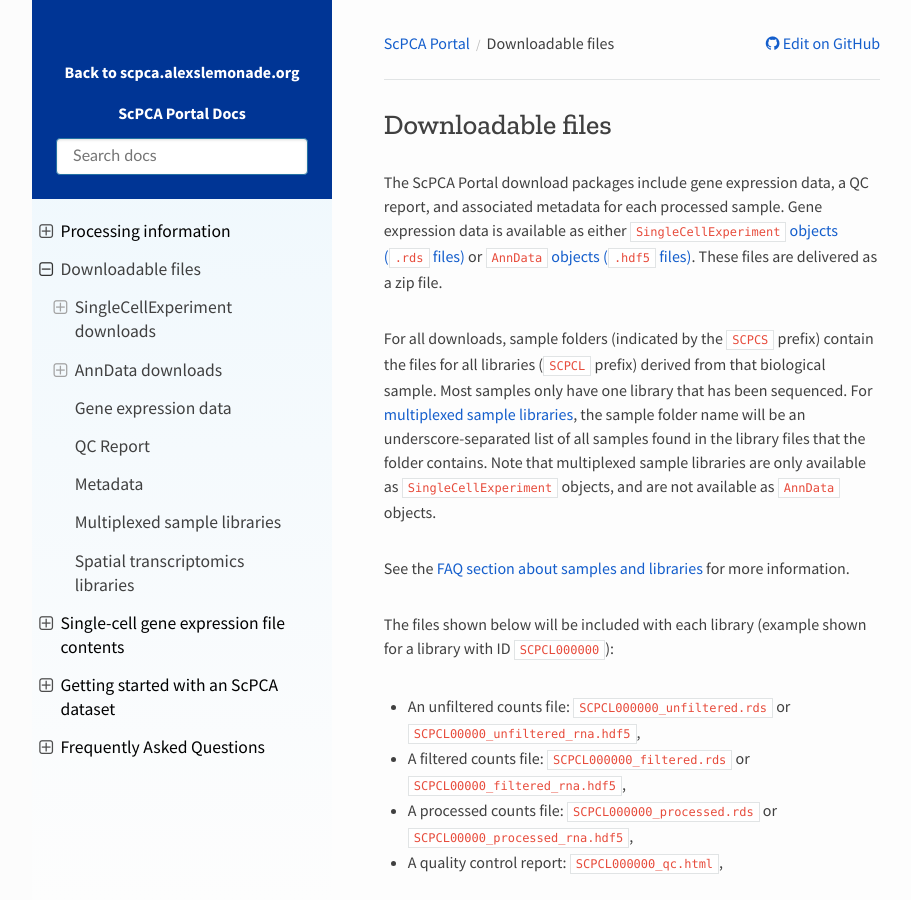
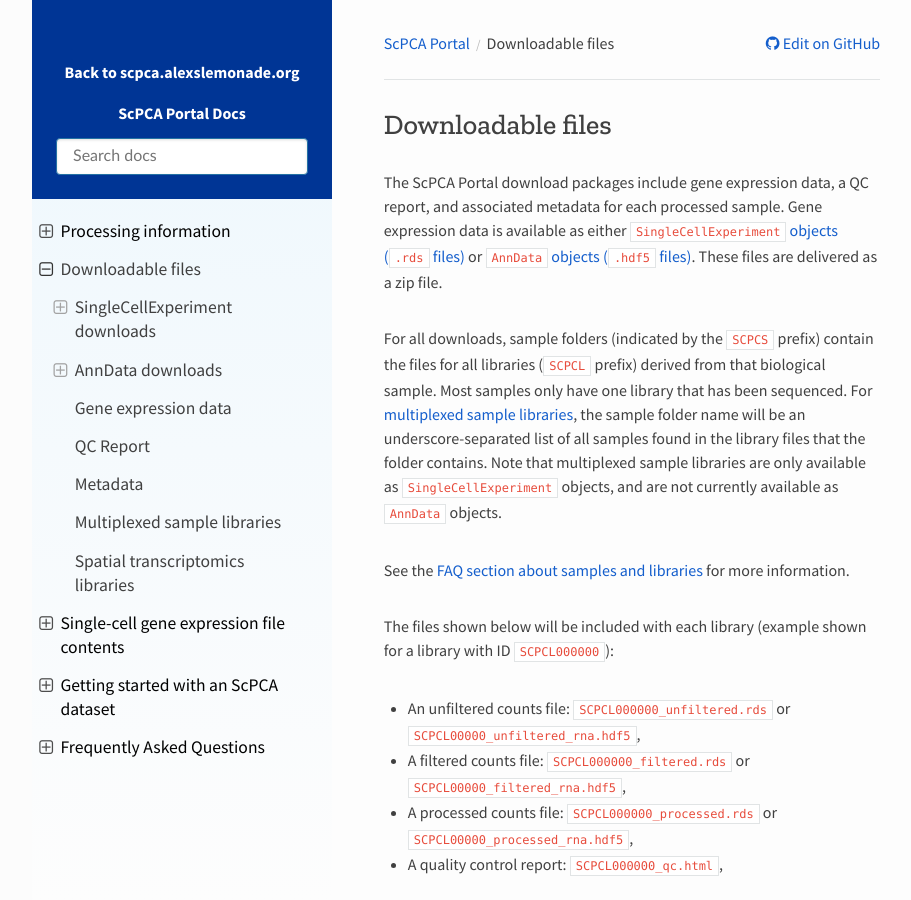
Before and after one commit to DongzeHE/scpca-docs, a Sphinx documentation site: the page built from docs/download_files.md, in a window 1280 px wide and 900 px high. Shown: the whole window, without its empty margins (158-1069 px from the left). Built offline with Sphinx 7.4.7 and the Read the Docs theme 2.0.0, drawn with Linux system fonts in a browser that asks for light colours; some of the changed text lies outside the part shown.

Commit message:
Apply suggestions from code review
Co-authored-by: Joshua Shapiro <josh.shapiro@ccdatalab.org>

```diff
--- a/docs/download_files.md
+++ b/docs/download_files.md
@@ -7,7 +7,7 @@
 For all downloads, sample folders (indicated by the `SCPCS` prefix) contain the files for all libraries (`SCPCL` prefix) derived from that biological sample.
 Most samples only have one library that has been sequenced.
 For [multiplexed sample libraries](#multiplexed-sample-libraries), the sample folder name will be an underscore-separated list of all samples found in the library files that the folder contains.
-Note that multiplexed sample libraries are only available as `SingleCellExperiment` objects, and are not available as `AnnData` objects.
+Note that multiplexed sample libraries are only available as `SingleCellExperiment` objects, and are not currently available as `AnnData` objects.
 
 See the {ref}`FAQ section about samples and libraries <faq:What is the difference between samples and libraries?>` for more information.
 
```
Also changed, not shown: other parts of docs/download_files.md (+1 -1 lines).
